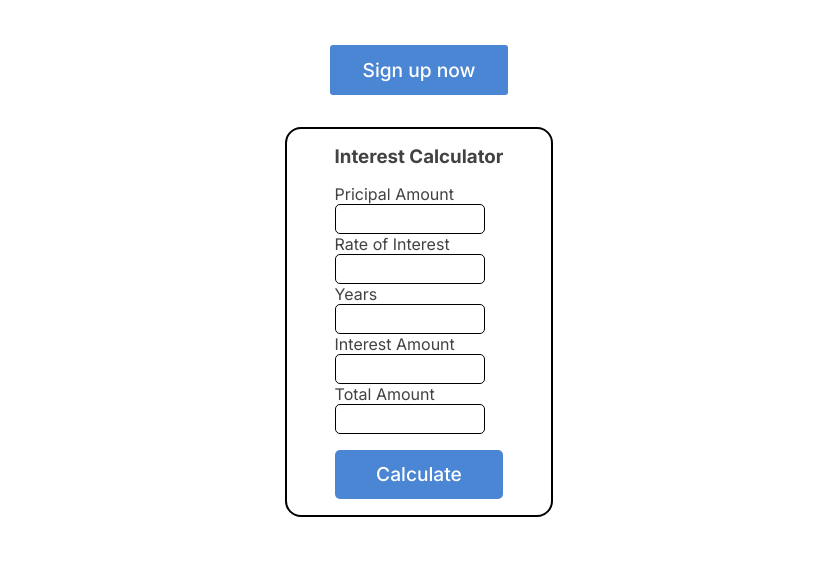
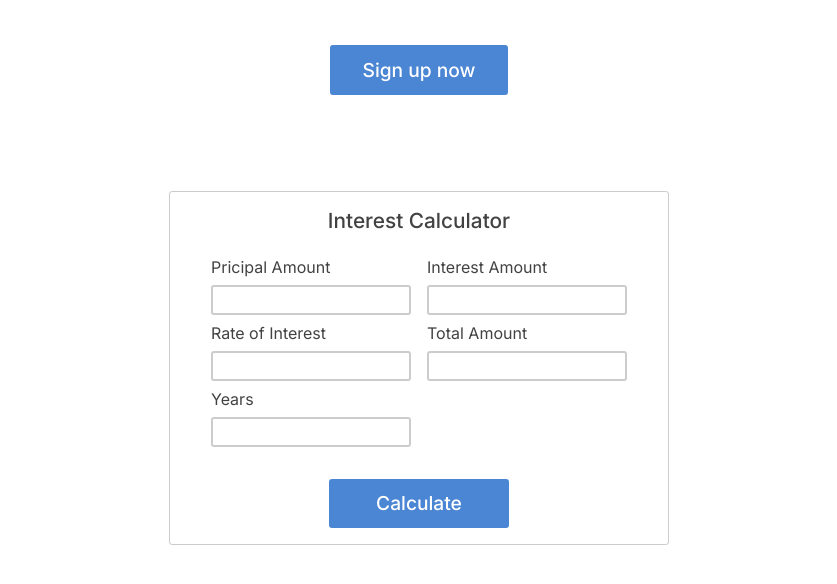
Before and after one commit to archihalder/cohort-2-assignments, a plain HTML site: page week-0/zerodha-landing-page/index.html in a window 1280 px wide. Shown: the part 646-1230 px from the top of the page, without its empty margins (221-1058 px from the left). Drawn offline with Linux system fonts and the light colour scheme.

Commit message:
changed style for calculator

```diff
--- a/week-0/zerodha-landing-page/index.html
+++ b/week-0/zerodha-landing-page/index.html
@@ -48,7 +48,8 @@
         </div>
         <div class="container">
             <h3>Interest Calculator</h3>
-            <form>
+            <div class="data">
+                <form class="in">
                     <label for="amt">Pricipal Amount</label> <br>
                     <input type="text" id="amt"> <br>
 
@@ -56,15 +57,17 @@
                     <input type="text" id="rate"> <br>
 
                     <label for="year">Years</label> <br>
-                <input type="text" id="year"> <br>
-
+                    <input type="text" id="year">
+                </form>
+                <div class="out">
                     <p>Interest Amount</p>
                     <div class="output" id="iamt"></div>
 
                     <p>Total Amount</p>
                     <div class="output" id="tamt"></div>
-            </form>
-            <button id="calculate">Calculate</button>
+                </div>
+            </div>
+            <button ton id="calculate">Calculate</button>
         </div>
     </main>
 
--- a/week-0/zerodha-landing-page/style.css
+++ b/week-0/zerodha-landing-page/style.css
@@ -113,7 +113,8 @@ main {
     margin-top: 3rem;
 }
 
-.signup-btn button {
+.signup-btn button,
+.container button {
     font-size: 1.2rem;
     font-weight: 500;
     color: #fff;
@@ -124,50 +125,57 @@ main {
     cursor: pointer;
 }
 
-.signup-btn button:hover {
+.signup-btn button:hover,
+.container button:hover {
     background-color: #000;
 }
 
 /****************** calculator ***************************/
 
 .container {
+    width: 500px;
+    border: 1px solid rgba(0, 0, 0, .2);
+    border-radius: 3px;
     display: flex;
     flex-direction: column;
-    justify-content: flex-start;
+    align-items: center;
+    gap: 1.5rem;
+    padding: 1rem;
+    margin: 4rem 0;
+}
+
+.container h3 {
+    font-weight: 500;
+    font-size: 1.3rem;
+}
+
+.data {
+    display: grid;
+    grid-template-columns: 1fr 1fr;
     gap: 1rem;
-    margin-bottom: 4rem;
-    border: 2px solid black;
-    padding: 1rem 3rem;
-    border-radius: 1rem;
+}
+
+.output,
+input {
+    width: 200px;
+    height: 30px;
+    border: 2px solid rgba(0, 0, 0, .2);
+    border-radius: 3px;
+    margin: .5rem 0;
+    padding: 0 10px;
+    font-size: .9rem;
+}
+
+.output {
+    padding-top: 4px;
+}
+
+.output:focus,
+input:focus {
+    outline: none !important;
+    border-color: rgb(75, 134, 212);
 }
 
 .container button {
-    padding: .8rem 2rem;
-    background-color: rgb(75, 134, 212);
-    color: #fff;
-    border: none;
-    font-weight: 500;
-    font-size: 1.2rem;
-    border-radius: 5px;
-    cursor: pointer;
+    width: 180px;
 }
-
-input {
-    height: 30px;
-    width: 150px;
-    padding: 0 5px;
-    border: 1px solid black;
-    border-radius: 5px;
-    font-size: 16px;
-}
-
-.output {
-    height: 30px;
-    width: 150px;
-    padding: 0 5px;
-    border: 1px solid black;
-    border-radius: 5px;
-    display: flex;
-    align-items: center;
-    font-size: 16px;
-}
```
Lines whose indentation alone changed are shown as unchanged.
